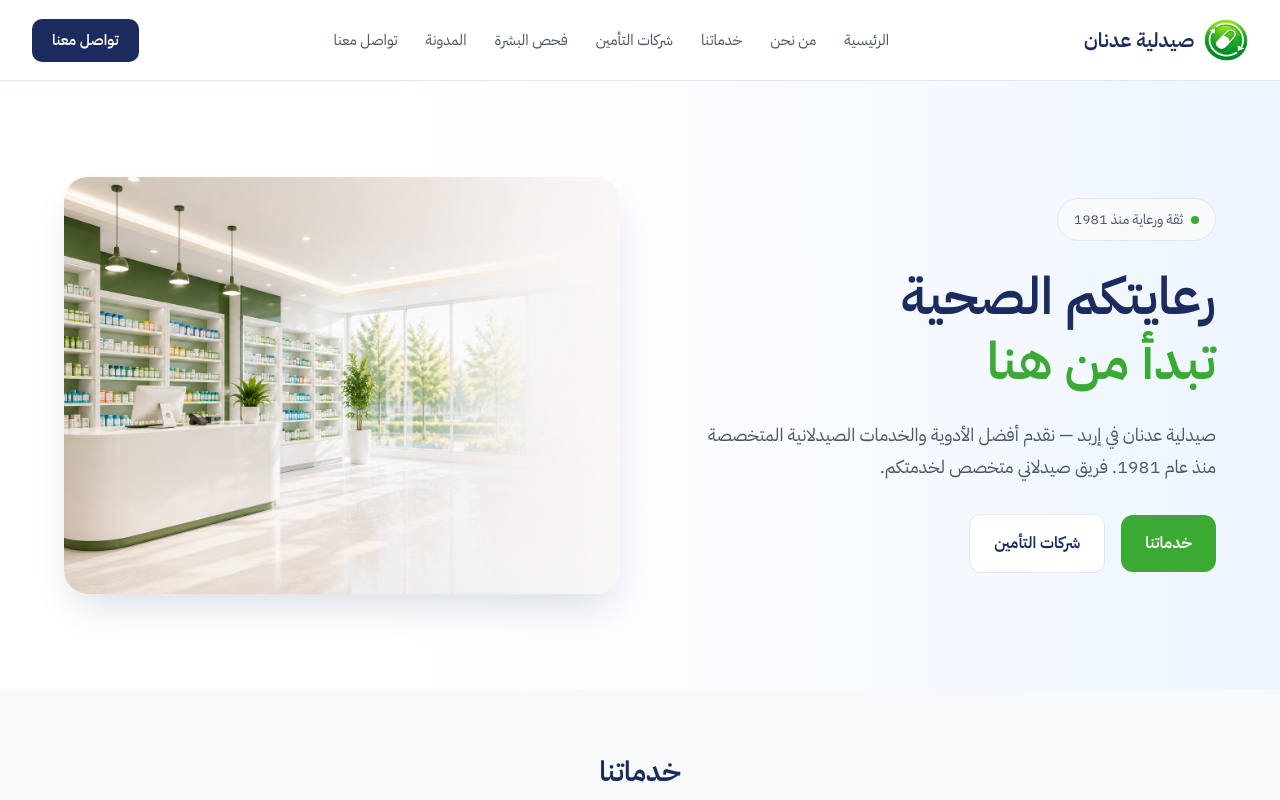
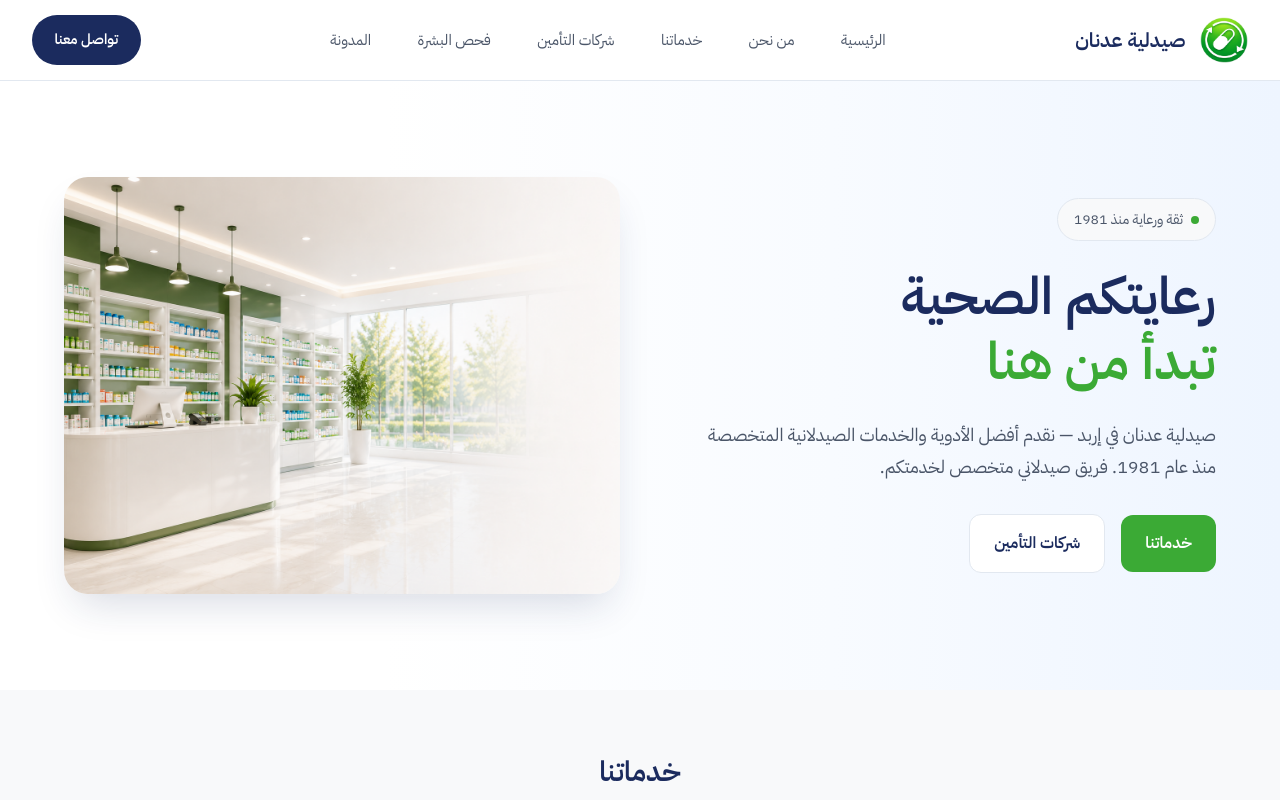
Before and after one commit to hulycat-sketch/adnan-pharmacy, a Next.js app: page / in a window 1280 px wide. Shown: the top 800 px of the page. Built offline with nearby package versions, Linux system fonts and the light colour scheme.

Commit message:
Improve header layout and navigation styling

```diff
--- a/src/components/layout/Header.module.css
+++ b/src/components/layout/Header.module.css
@@ -33,14 +33,14 @@
 .logo {
   display: flex;
   align-items: center;
-  gap: 0.6rem;
+  gap: 0.9rem;
   text-decoration: none;
   direction: rtl;
 }
 
 .logoImage {
-  width: 44px;
-  height: 44px;
+  width: 48px;
+height: 48px;
   object-fit: contain;
   flex-shrink: 0;
 }
@@ -65,10 +65,10 @@
 }
 
 .navList {
-  display:     flex;
+  display: flex;
   align-items: center;
-  gap:         var(--space-1);
-  list-style:  none;
+  gap: 1.4rem;
+  list-style: none;
 }
 
 .navLink {
@@ -115,10 +115,10 @@
   justify-content:  center;
   background-color: var(--color-primary);
   color:            #ffffff;
-  font-weight:      600;
-  font-size:        0.9375rem;
-  padding:          var(--space-2) var(--space-5);
-  border-radius:    var(--radius-md);
+  font-weight: 600;
+  font-size: 0.9rem;
+padding: 0.75rem 1.4rem;
+border-radius: 9999px;
   text-decoration:  none;
   transition:       background-color var(--transition-fast);
   cursor:           pointer;
--- a/src/lib/constants.ts
+++ b/src/lib/constants.ts
@@ -122,8 +122,7 @@ export const NAV_LINKS = [
   { label: 'شركات التأمين', href: '/#insurance'  },
   { label: 'فحص البشرة',    href: '/#skin-check' },
   { label: 'المدونة',       href: '/blog'        },
-  { label: 'تواصل معنا',    href: '/#contact'    },
-] as const
+ ] as const
 
 
 // -----------------------------------------------------------------------------
```
